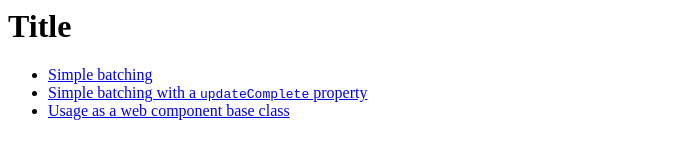
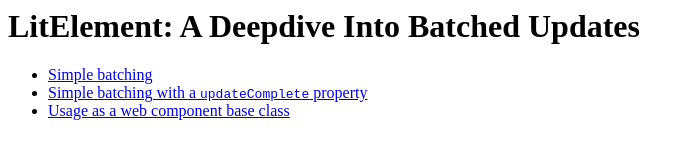
Before and after one commit to thepassle/batching-blog, a website: page index.html in a window 1280 px wide. Shown: the whole page, without its empty margins (0-694 px from the left). Drawn offline with Linux system fonts and the light colour scheme.

Commit message:
chore: add title

```diff
--- a/index.html
+++ b/index.html
@@ -1,6 +1,6 @@
 <html>
   <body>
-    <h1>Title</h1>
+    <h1>LitElement: A Deepdive Into Batched Updates</h1>
     <nav>
       <ul>
         <li><a href="./snippets/simple-batching.html">Simple batching</a></li>
--- a/package.json
+++ b/package.json
@@ -1,7 +1,7 @@
 {
   "name": "batching-blog",
   "version": "1.0.0",
-  "description": "Gotta come up with a clever title. Suggestions?",
+  "description": "LitElement: A Deepdive Into Batched Updates",
   "main": "index.js",
   "scripts": {
     "test": "wtr **/*.test.js --node-resolve"
```
Also changed, not shown: README.md.
